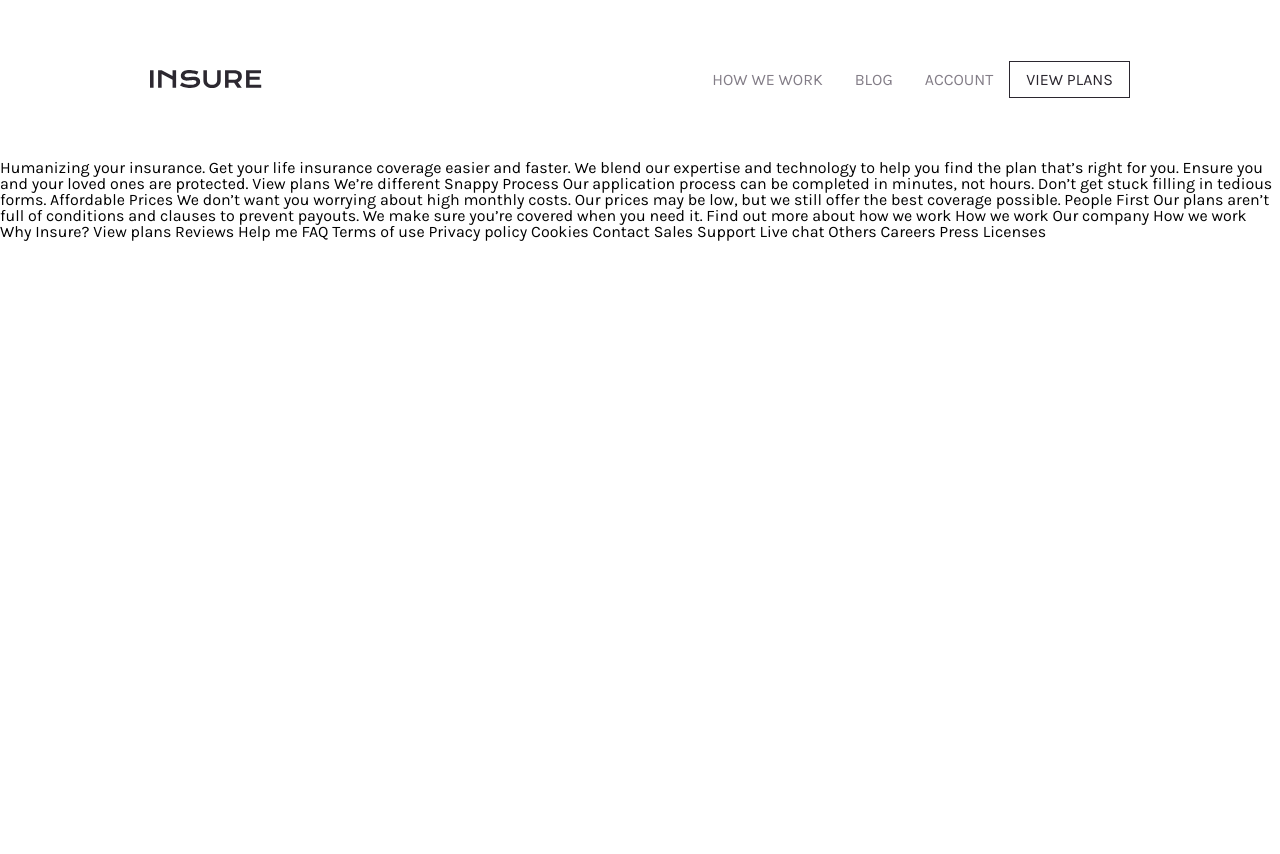
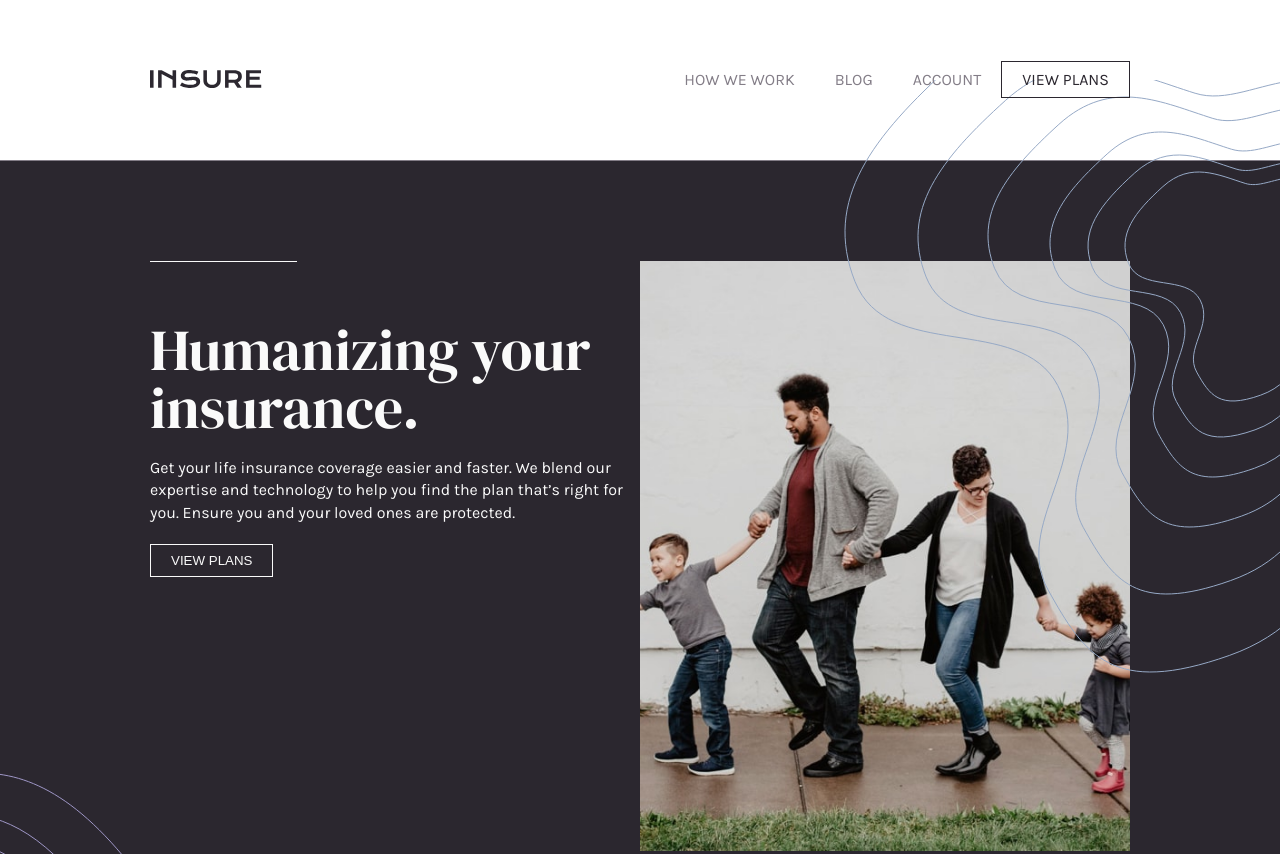
Before and after one commit to CorbicBojana/JS7, a website: page dist/index.html in a window 1280 px wide. Shown: the top 854 px of the page. Before the commit the page ends 800 px from the top, so only its background shows below. Drawn offline with Linux system fonts and the light colour scheme.

Commit message:
add style for intro div

```diff
--- a/app/scss/main.scss
+++ b/app/scss/main.scss
@@ -15,14 +15,12 @@ html {
   body {
     font-size: 1.6rem;
     font-family: 'Karla', sans-serif;
+    overflow-x: hidden;
   }
 
   .container {
     max-width: 98rem;
     margin: 0 auto;
-    height: 20vh;
-    display: flex;
-    align-items: center;
   }
 
   .row {
@@ -34,6 +32,56 @@ html {
 
   .col-1 {
     width: 50%;
+  }
+
+  h1 {
+    font-size: 5.8rem;
+    font-family: 'DM Serif Display', serif;
+    padding-top: 6rem;
+    position: relative;
+
+    &:after {
+      content: "";
+      position: absolute;
+      top: 0;
+      left: 0;
+      width: 30%;
+      height: 0.1rem;
+      background-color: $very-light-gray;
+    }
+  }
+
+  p {
+    margin: 2rem 0;
+    line-height: 1.4;
+  }
+
+  .button {
+    padding: 0.8rem 2rem;
+    text-transform: uppercase;
+    outline: none;
+    cursor: pointer;
+  }
+
+  .button-primary {
+    background-color: transparent;
+    color: $very-light-gray;
+    border: 0.1rem solid $very-light-gray;
+
+    &:hover {
+      background-color: $very-light-gray;
+      color: $very-dark-violet;
+      border-color: $very-light-gray;
+    }
+  }
+
+  // HEADER
+  .container-header {
+    height: 20vh;
+    display: flex;
+    align-items: center;
+    position: relative;
+    z-index: 10;
   }
 
   .container-logo {
@@ -52,7 +100,7 @@ html {
         text-decoration: none;
         text-transform: uppercase;
         color: $dark-grayish-violet;
-        padding: 0.8rem 1.6rem;
+        padding: 0.8rem 2rem;
         cursor: pointer;
 
         &:hover {
@@ -60,7 +108,7 @@ html {
         }
       }
 
-      .button {
+      .active {
         color: $very-dark-violet;
         border: 0.1rem solid $very-dark-violet;
         outline: none;
@@ -73,4 +121,43 @@ html {
     }
   }
 
+  // INTRO
+  .intro {
+    height: 90vh;
+    display: flex;
+    padding: 10rem 0;
+    background-color: $very-dark-violet;
+    border-top: 0.1rem solid $dark-grayish-violet;
+
+    .container {
+      display: flex;
+    }
+
+    .intro-content {
+      width: 50%;
+      color: $very-light-gray;
+    }
+
+    .intro-img {
+      width: 50%;
+
+      img {
+        max-width: 100%;
+      }
+    }
+
+    .intro-img-top {
+      position: absolute;
+      top: 10%;
+      right: 0;
+    }
+
+    .intro-img-bottom {
+      position: absolute;
+      left: 0;
+      bottom: -60%;
+    }
+  }
+
+
   @import "media";
```
Also changed, not shown: dist/css/main.css, dist/css/main.min.css, dist/index.html.
